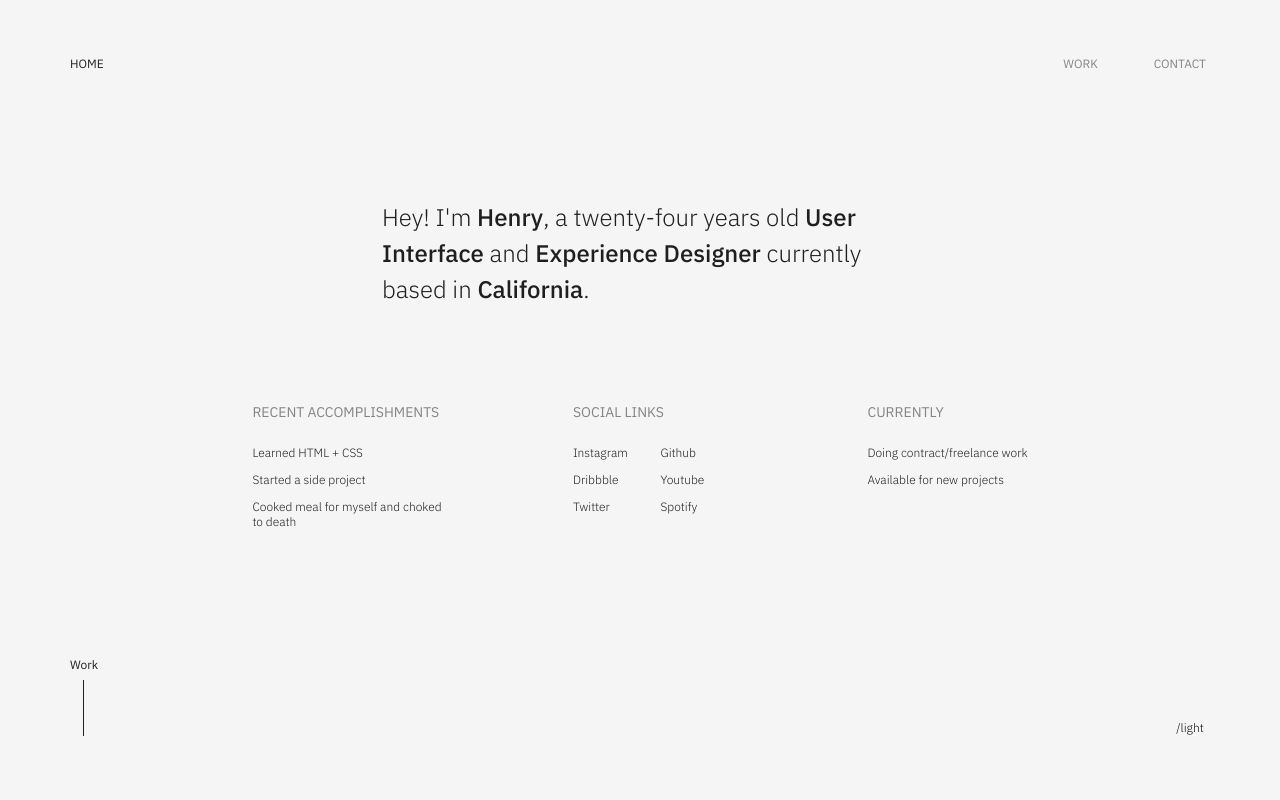
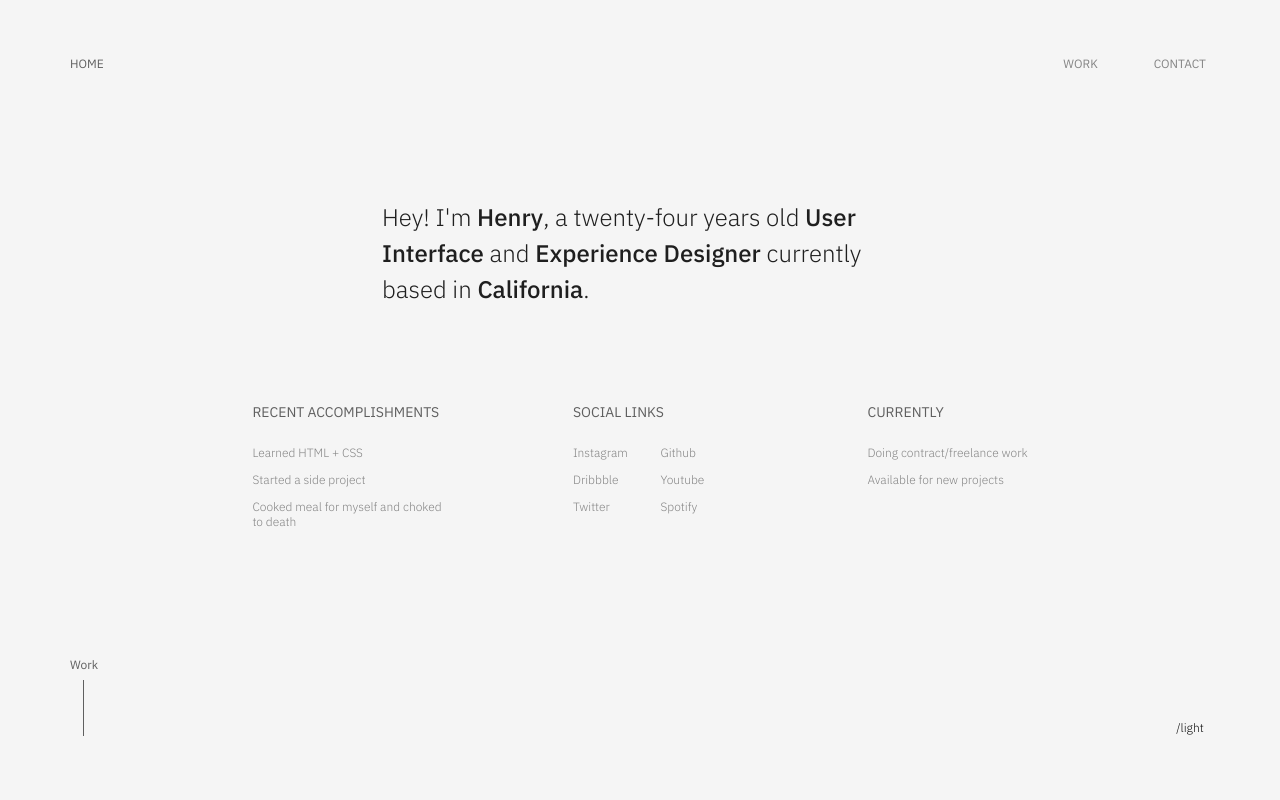
Before and after one commit to osenorth-official/portfolio-template, a Next.js app: page / in a window 1280 px wide. Shown: the top 800 px of the page. Built offline with nearby package versions, Linux system fonts and the light colour scheme.

Commit message:
updates
- changed heading color
- removed copy icon

```diff
--- a/components/ActivityCard/styles.module.scss
+++ b/components/ActivityCard/styles.module.scss
@@ -26,7 +26,7 @@
 						h2 {
 							font: var(--Tag-400);
 							font-weight: normal;
-							color: var(--tertiary-color);
+							color: var(--secondary-color);
 							text-transform: uppercase;
 						}
 
@@ -41,7 +41,7 @@
 								a,
 								p {
 									font: var(--Tag-300);
-									color: var(--secondary-color);
+									color: var(--tertiary-color);
 									width: fit-content;
 									max-width: var(--info-container-item-max-width);
 								}
--- a/components/Footer/index.jsx
+++ b/components/Footer/index.jsx
@@ -4,8 +4,6 @@ import { useEffect, useState } from "react";
 import styles from "./styles.module.scss";
 import ArrowDark from "./assets/arrow-dark.svg";
 import ArrowLight from "./assets/arrow-light.svg";
-import CopyDark from "./assets/copy-dark.svg";
-import CopyLight from "./assets/copy-light.svg";
 import CustomImage from "../CustomImage";
 
 export default function Footer(props) {
@@ -100,12 +98,6 @@ function CopyText({ content, theme }) {
 	return (
 		<div className={styles.copy_container} onClick={handleCopy}>
 			<p>{`${content.name} - ${content.value}`}</p>
-			<CustomImage
-				src={theme !== "light" ? CopyDark : CopyLight}
-				layout="fill"
-				style={styles.copy_symbol}
-				alt="copy"
-			/>
 		</div>
 	);
 }
--- a/components/Footer/styles.module.scss
+++ b/components/Footer/styles.module.scss
@@ -64,7 +64,7 @@
 						h2 {
 							font: var(--Tag-400);
 							font-weight: normal;
-							color: var(--tertiary-color);
+							color: var(--secondary-color);
 							text-transform: uppercase;
 						}
 
@@ -81,30 +81,14 @@
 								a,
 								p {
 									font: var(--Tag-300);
-									color: var(--secondary-color);
+									color: var(--tertiary-color);
 									max-width: fit-content;
 								}
 
 								.copy_container {
 									@include flex-center;
 									width: var(--item-container-min-width);
-									cursor: pointer;
-
-									.copy_symbol {
-										position: relative;
-
-										width: var(--copy-icon-width);
-										min-width: var(--copy-icon-width);
-										aspect-ratio: 1;
-										margin-left: 0.2rem;
-
-										opacity: 0;
-										transition: opacity 0.1s ease;
-									}
-
-									&:hover .copy_symbol {
-										opacity: 1;
-									}
+									cursor: copy;
 								}
 							}
 							.link {
@@ -112,6 +96,10 @@
 								min-width: fit-content;
 								grid-auto-flow: column;
 								grid-template-rows: 1fr 1fr 1fr;
+
+								a:hover {
+									color: var(--secondary-color);
+								}
 							}
 						}
 					}
--- a/components/FrontFace/styles.module.scss
+++ b/components/FrontFace/styles.module.scss
@@ -25,7 +25,7 @@
 				padding: 1rem 0;
 
 				font: var(--H1-300);
-				color: var(--secondary-color);
+				color: var(--about-color);
 
 				b {
 					font-weight: 500;
@@ -49,8 +49,8 @@
 						h2 {
 							font: var(--Tag-400);
 							font-weight: normal;
-							color: var(--tertiary-color);
 							text-transform: uppercase;
+							color: var(--secondary-color);
 						}
 
 						.items {
@@ -64,7 +64,7 @@
 								a,
 								p {
 									font: var(--Tag-300);
-									color: var(--secondary-color);
+									color: var(--tertiary-color);
 									max-width: 190px;
 								}
 							}
@@ -73,6 +73,10 @@
 								width: 164px;
 								grid-auto-flow: column;
 								grid-template-rows: 1fr 1fr 1fr;
+
+								a:hover {
+									color: var(--secondary-color);
+								}
 							}
 						}
 					}
--- a/components/ThemeButton/styles.module.scss
+++ b/components/ThemeButton/styles.module.scss
@@ -9,6 +9,7 @@
 		width: 40px;
 		z-index: 2;
 		mix-blend-mode: difference;
+		cursor: pointer;
 
 		p {
 			// color: var(--secondary-color);
--- a/styles/globals.scss
+++ b/styles/globals.scss
@@ -28,13 +28,15 @@ button {
 }
 
 .light {
+	--about-color: #1f1f1f;
 	--primary-color: #f5f5f5;
-	--secondary-color: #1f1f1f;
+	--secondary-color: #5f5f5f;
 	--tertiary-color: #848484;
 }
 .dark {
+	--about-color: #f5f5f5;
 	--primary-color: #141414;
-	--secondary-color: #f5f5f5;
+	--secondary-color: #a5a5a5;
 	--tertiary-color: #787878;
 
 	img {
```
Also changed, not shown: components/Footer/assets/copy-dark.svg (deleted), components/Footer/assets/copy-light.svg (deleted).
